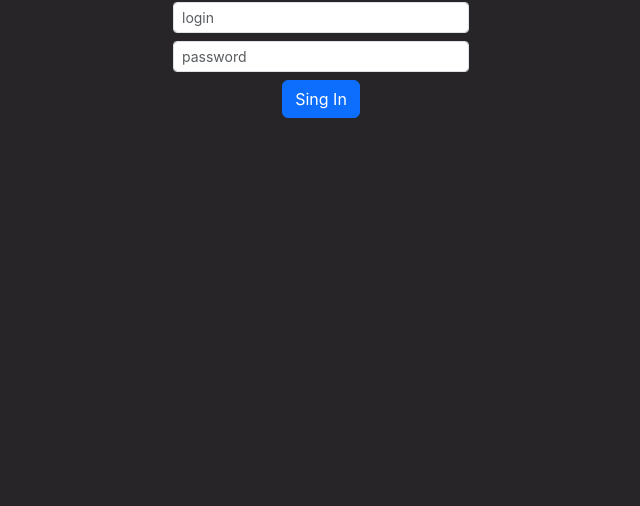
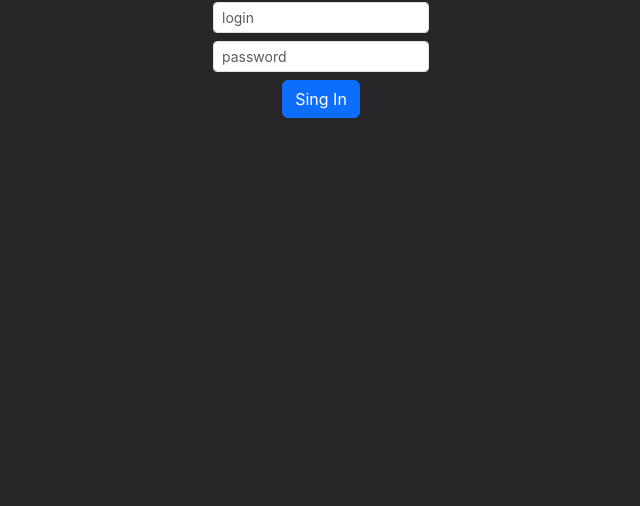
Before and after one commit to o6ez9na/AirPlaneMod, a React app: page /admin in a window 1280 px wide. Shown: the part 294-800 px from the top of the page, without its empty margins (319-959 px from the left). Built offline with nearby package versions, Linux system fonts and the light colour scheme.

Commit message:
admin need sing in

```diff
--- a/package.json
+++ b/package.json
@@ -10,6 +10,7 @@
     "bootstrap": "^5.3.2",
     "react": "^18.2.0",
     "react-bootstrap": "^2.9.1",
+    "react-calendar": "^4.7.0",
     "react-datepicker": "^4.24.0",
     "react-dom": "^18.2.0",
     "react-icons": "^4.12.0",
--- a/src/components/Admin/Admin.js
+++ b/src/components/Admin/Admin.js
@@ -7,11 +7,11 @@ export class Admin extends Component {
     return (
       <div class='align_vertical center'>
         <h1 class='center'>admin panel</h1>
-        <Container className="justify-content-center align-items-center mt-2 w-25">
+        <Container className="justify-content-center align-items-center mt-2 fixed-width">
           <div>
             <Row>
               <Col>
-                <InputGroup size='sm' className='w-40'>
+                <InputGroup size='sm' >
                   <Form.Control placeholder='login' />
                 </InputGroup>
               </Col>
--- a/src/components/Admin/index.css
+++ b/src/components/Admin/index.css
@@ -5,3 +5,7 @@
 .align_vertical{
     margin-top: 30vh;
 }
+
+.fixed-width{
+    width: 30vh;
+}
--- a/src/components/calendar/calendar.jsx
+++ b/src/components/calendar/calendar.jsx
@@ -4,6 +4,7 @@ import DatePicker from "react-datepicker";
 const Calendar = () => {
 
     const [startDate, setStartDate] = useState(new Date());
+    console.log(startDate)
     return (
       <DatePicker selected={startDate} onChange={(date) => setStartDate(date)} />
     );
--- a/src/components/search/SearchAirplanes.jsx
+++ b/src/components/search/SearchAirplanes.jsx
@@ -12,8 +12,6 @@ const SearchAirplanes = () => {
                         <InputGroup>
                             <Form.Control placeholder='Откуда' />
                         </InputGroup>
-
-
                     </Col>
                     <Col xs={1} className='text-center p-0'>
                         <HiOutlineArrowsRightLeft style={{ margin: '0', fontSize: '2rem' }} />
```
Also changed, not shown: 1 other file.
